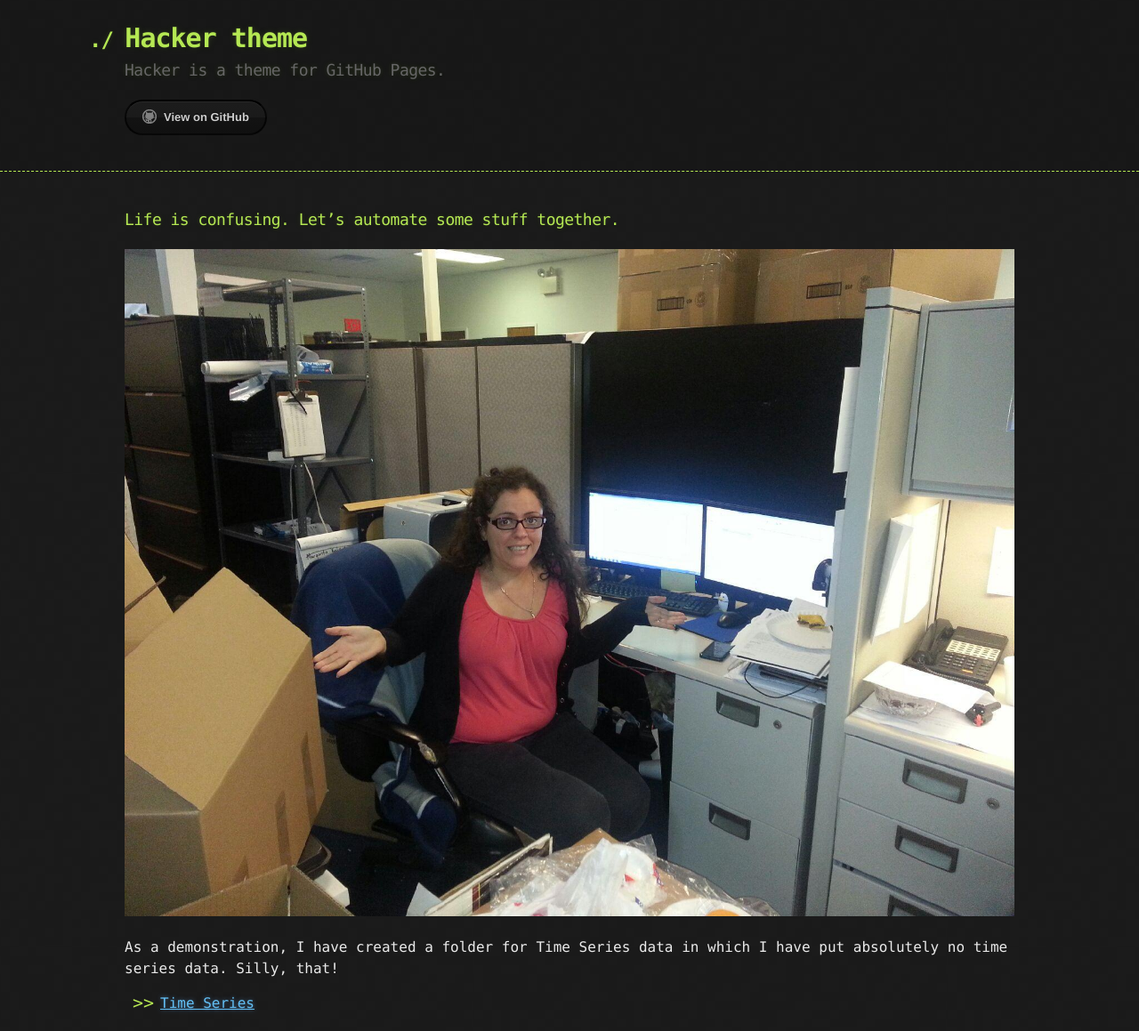
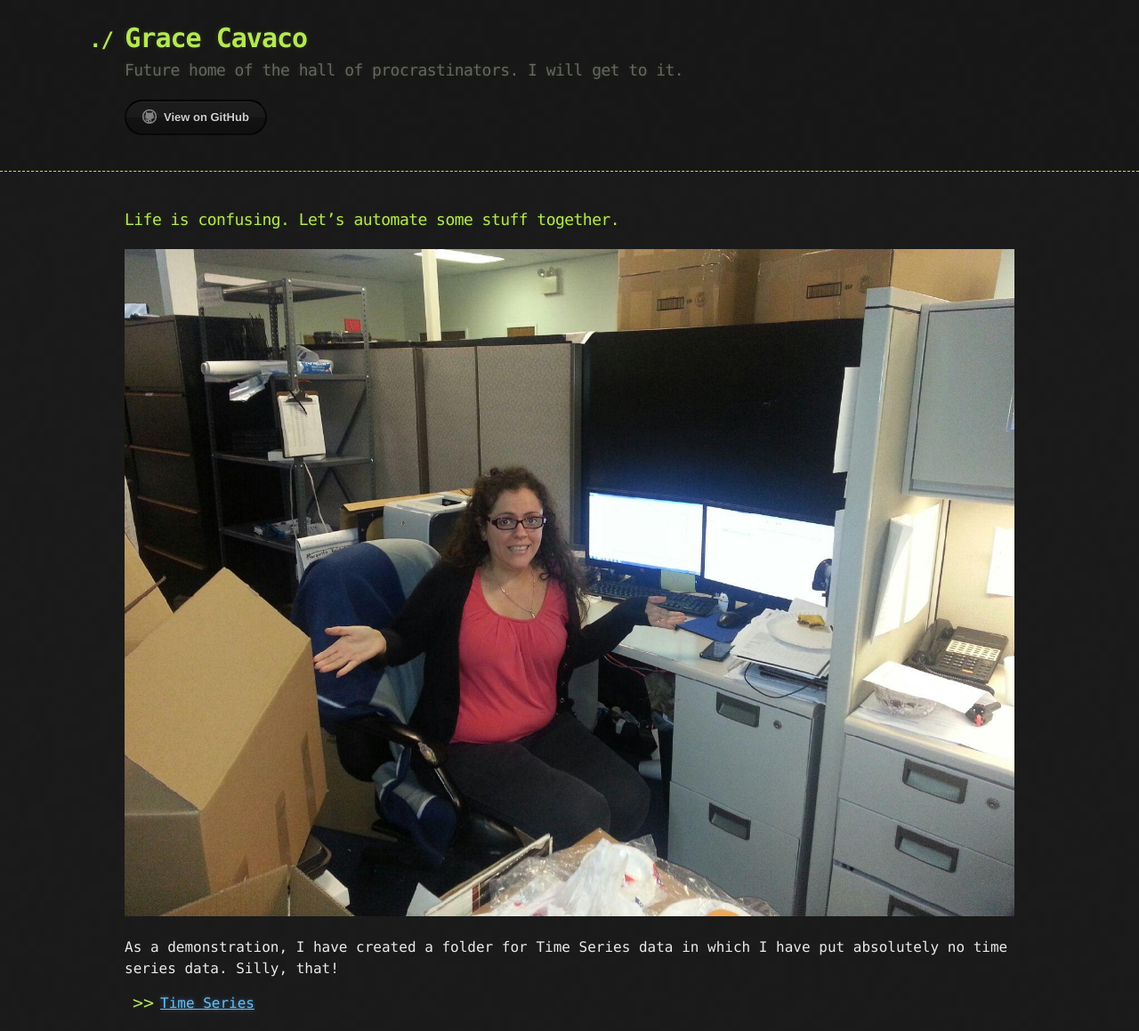
Before and after one commit to gacavaco/gacavaco.github.io, a Jekyll site: the page built from index.md, in a window 1280 px wide. Shown: the whole page at 89% size. Built offline with Jekyll 4.4.1, drawn with Linux system fonts in a browser that asks for light colours; our own code applies the rules of GitHub Pages for plain Markdown files.

Commit message:
Update _config.yml

```diff
--- a/_config.yml
+++ b/_config.yml
@@ -1,5 +1,5 @@
-title: Hacker theme
-description: Hacker is a theme for GitHub Pages.
+title: Grace Cavaco
+description: Future home of the hall of procrastinators.  I will get to it.
 show_downloads: false
 google_analytics:
 theme: jekyll-theme-hacker
```
